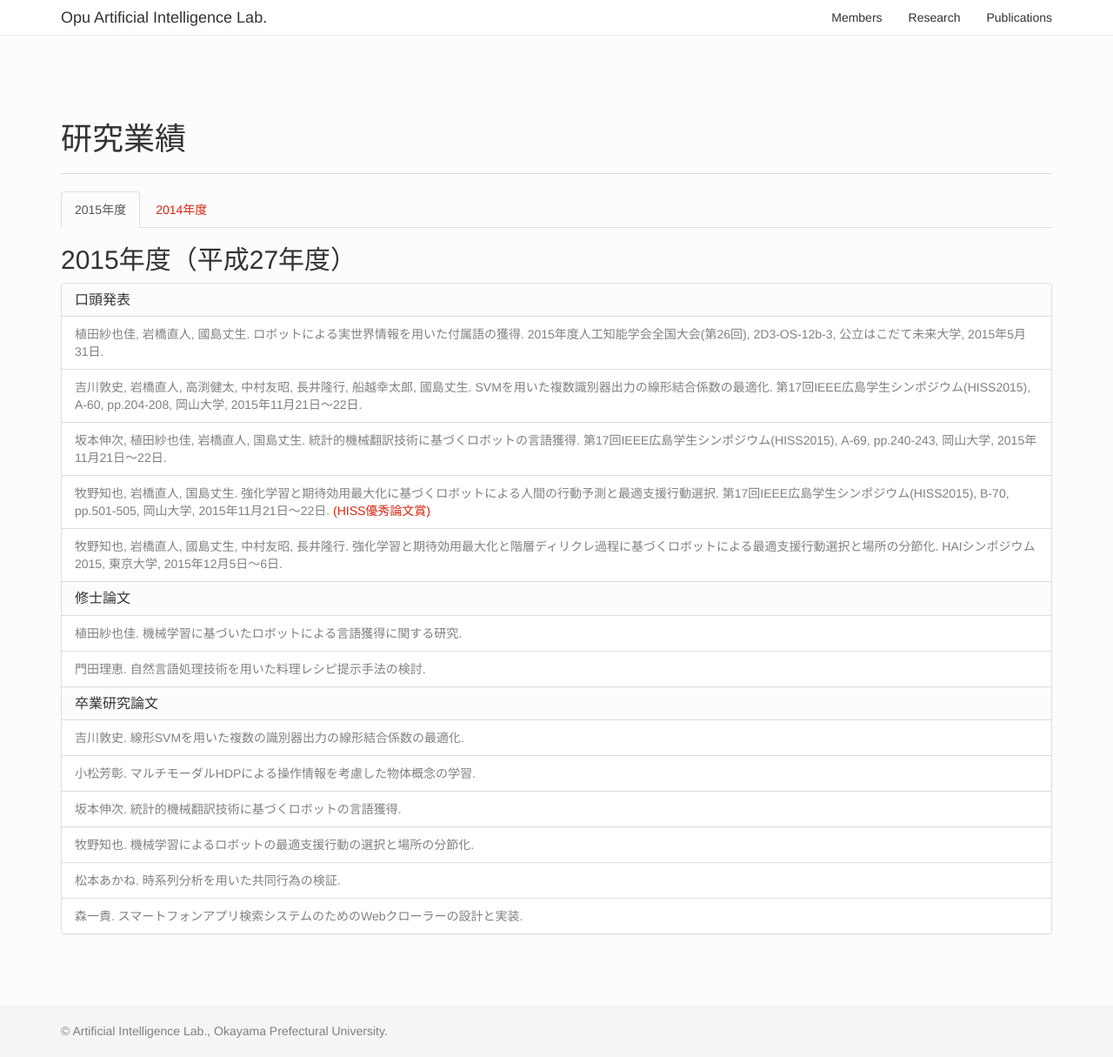
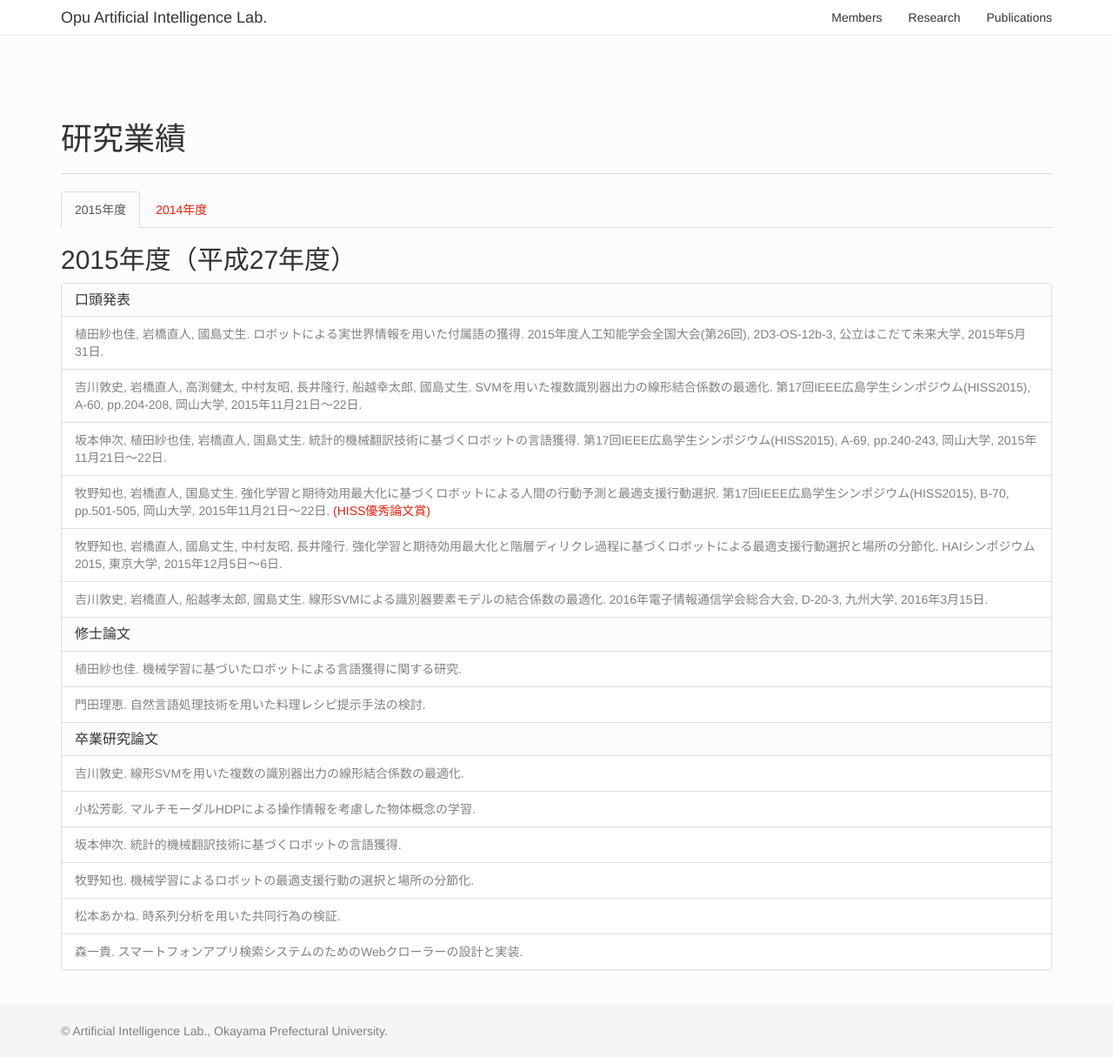
Before and after one commit to kunishi/www-ime, a Jekyll site: the page built from publications/index.html, in a window 1280 px wide and 1215 px high. Shown: the whole window at 87% size. Built offline with Jekyll 4.4.1, drawn with Linux system fonts in a browser that asks for light colours; nearby versions of some CDN libraries; a style sheet for code colours, icons or effects is not loaded.

Commit message:
add the presentation at IEICE annual conf 2016.

```diff
--- a/publications/index.html
+++ b/publications/index.html
@@ -39,6 +39,11 @@ title: 研究業績
 					牧野知也, 岩橋直人, 國島丈生, 中村友昭, ⻑井隆行.
 					強化学習と期待効用最大化と階層ディリクレ過程に基づくロボットによる最適支援行動選択と場所の分節化.
 					HAIシンポジウム2015, 東京大学, 2015年12月5日〜6日.
+				</li>
+				<li class="list-group-item">
+					吉川敦史, 岩橋直人, 船越孝太郎, 國島丈生.
+					線形SVMによる識別器要素モデルの結合係数の最適化.
+					2016年電子情報通信学会総合大会, D-20-3, 九州大学, 2016年3月15日.
 				</li>
 			</ul>
 			<div class="panel-heading">
```
